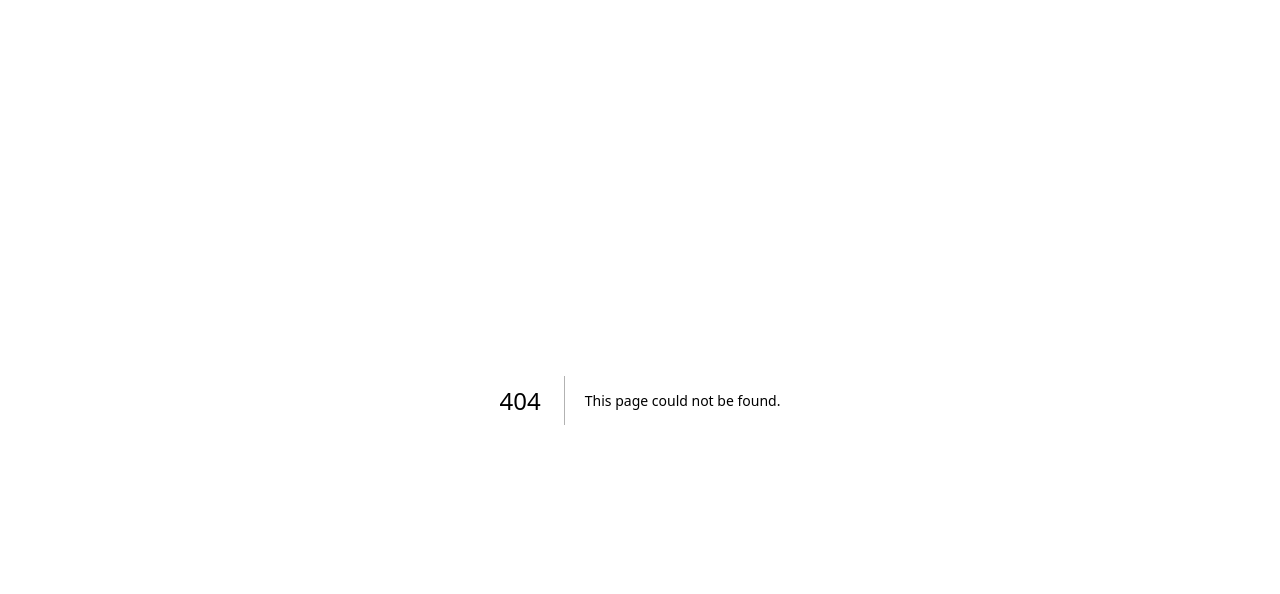
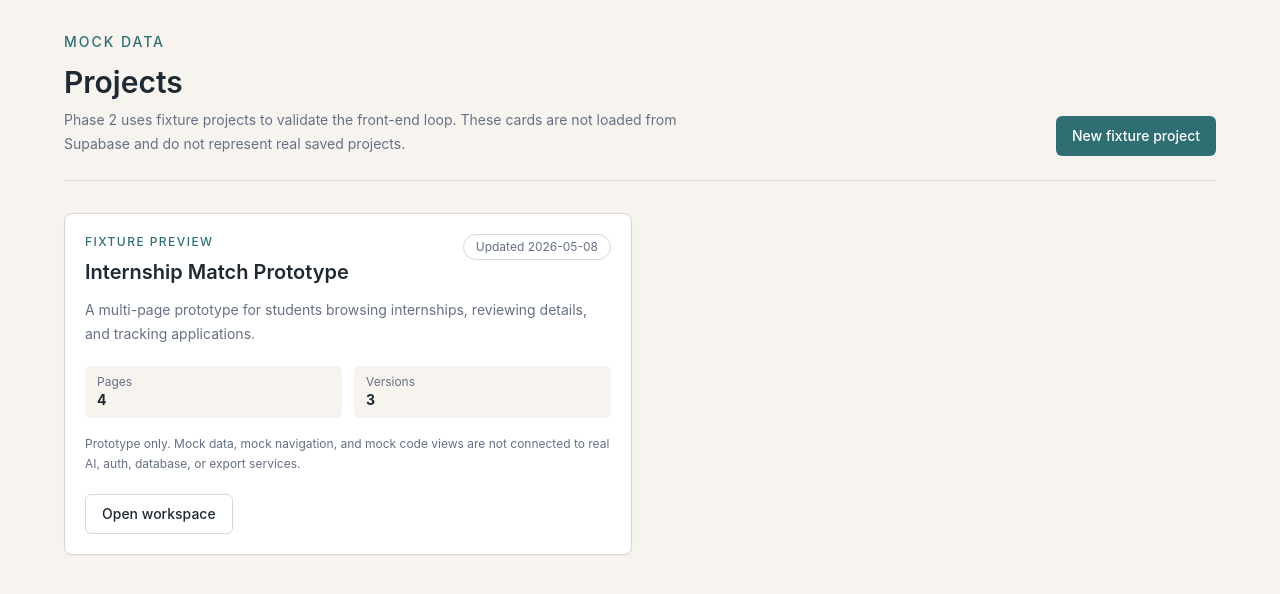
Before and after one commit to GUANXIPENG/claude-design, a Next.js app: page /projects in a window 1280 px wide. Before the commit this address had no page. Shown: the top 594 px of the page. Built offline with nearby package versions, Linux system fonts and the light colour scheme.

Commit message:
feat: add projects route

```diff
--- /dev/null
+++ b/src/app/projects/page.tsx
@@ -0,0 +1,5 @@
+import { ProjectListPage } from "@/features/projects/components/ProjectListPage";
+
+export default function ProjectsRoute() {
+  return <ProjectListPage />;
+}
```
